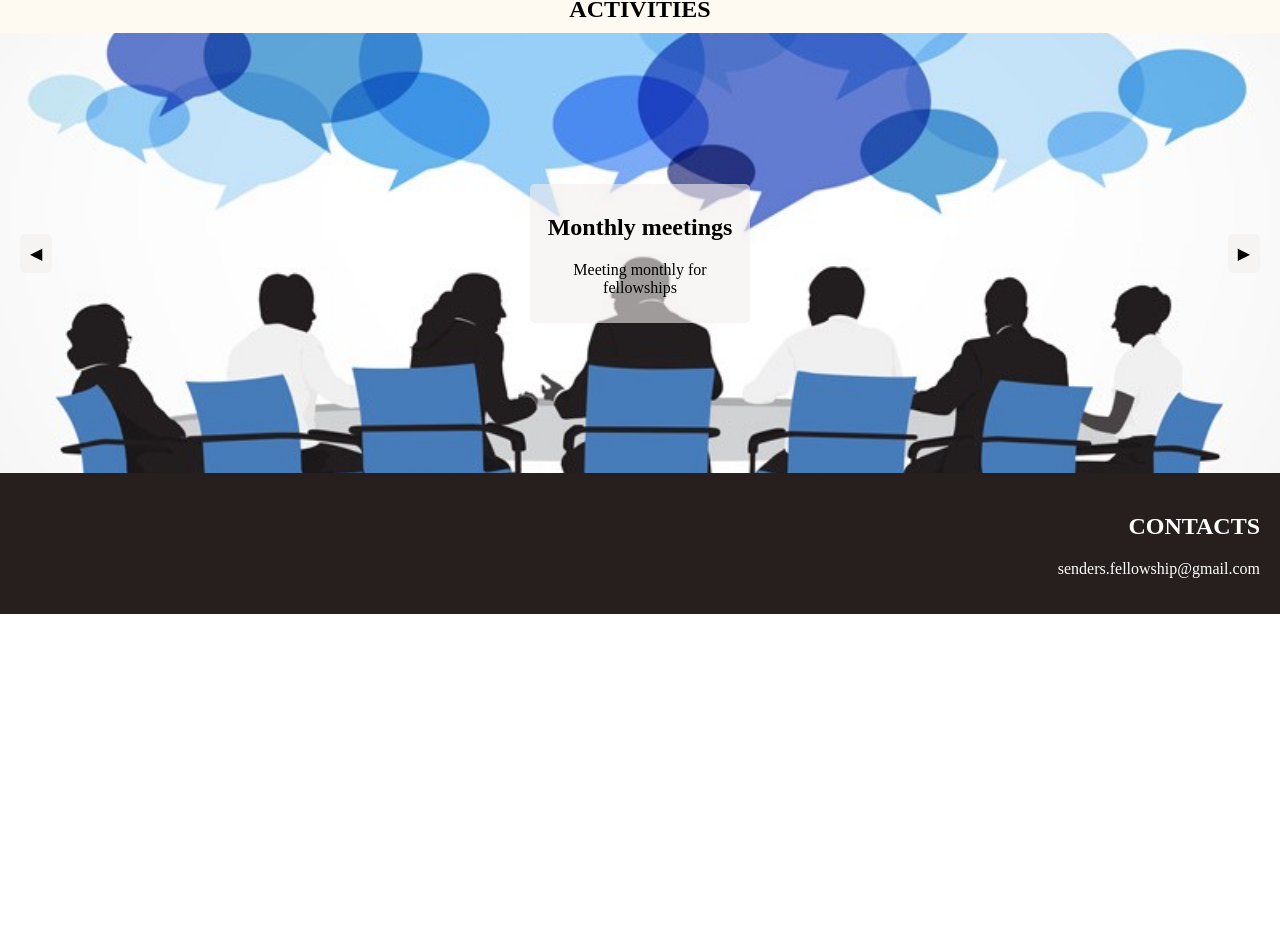
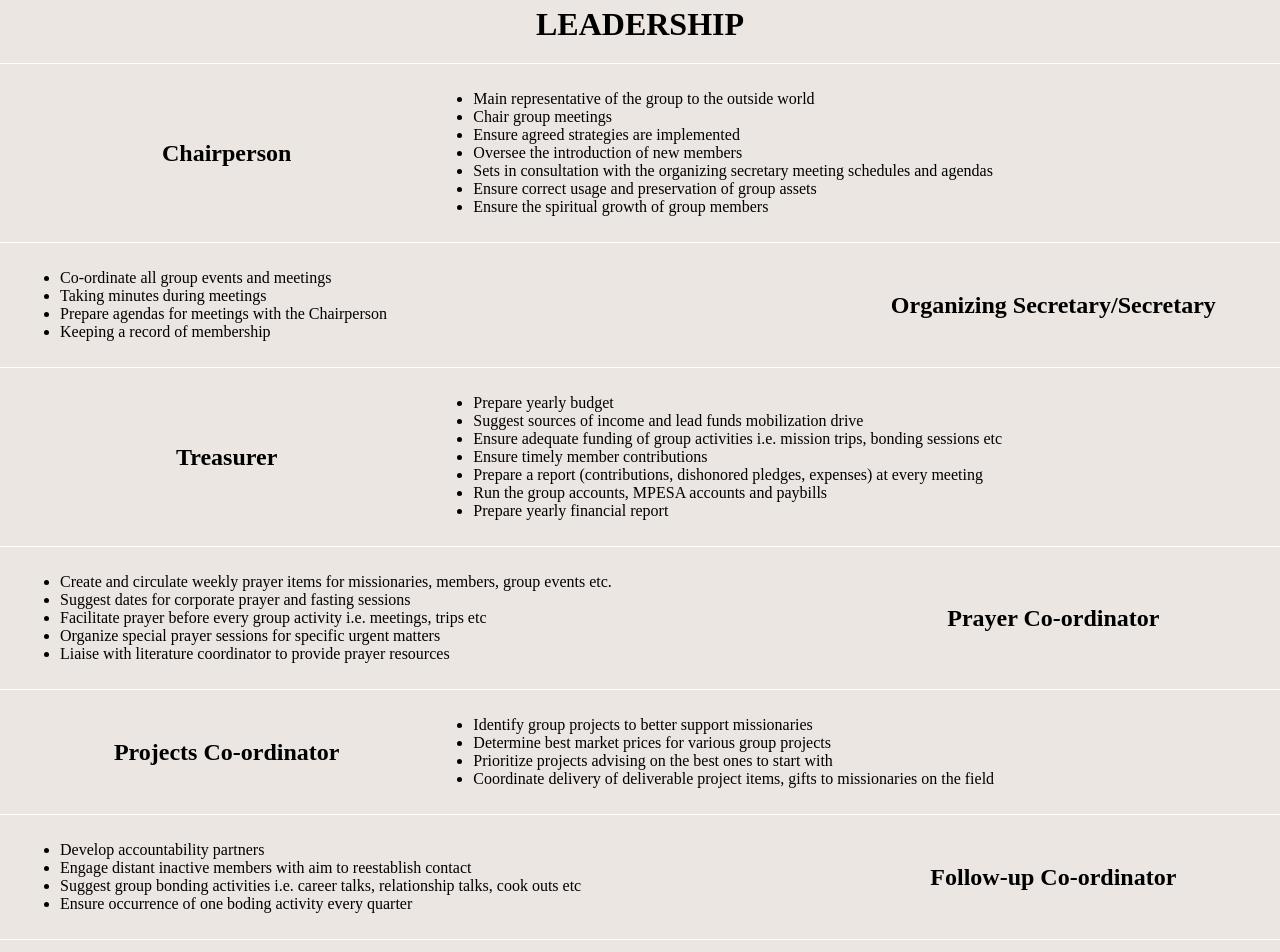
Before and after one commit to Betty-Kebenei/new-sf, a React app: page / in a window 1280 px wide. Shown: the part 1673-2625 px from the top of the page. Before the commit the page ends 2287 px from the top, so only its background shows below. Built offline with nearby package versions, Linux system fonts and the light colour scheme.

Commit message:
add leadership section

```diff
--- a/public/scss/global.scss
+++ b/public/scss/global.scss
@@ -13,5 +13,6 @@ body {
 @import "about";
 @import "aboutModal";
 @import "directionDeterminants";
+@import "leadership";
 @import "activities";
 @import "footer";
--- /dev/null
+++ b/public/scss/leadership.scss
@@ -0,0 +1,38 @@
+.leadership {
+  padding: 20 !important;
+
+  h1 {
+    text-align: center;
+    background-color: rgb(235, 230, 225);
+    padding: 20px 0;
+    margin: 0;
+  }
+
+  &-leader {
+    display: flex;
+    flex-direction: row;
+    padding: 10px 20px;
+    margin: 0;
+    background-color: rgb(235, 230, 225);
+    border-bottom: 1px solid $primary-white-color;
+
+    &-section1 {
+      flex: 1;
+      display: flex;
+      justify-content: center;
+
+      h2 {
+        align-self: center;
+      }
+
+    }
+
+    &-section2 {
+      flex: 2;
+    }
+  }
+
+  &-leader:first-of-type {
+    border-top: 1px solid $primary-white-color;
+  }
+}
--- a/src/components/App.jsx
+++ b/src/components/App.jsx
@@ -7,6 +7,7 @@ import Header from './header/header';
 import Quotes from './quotes/Quotes';
 import About from './about/About';
 import DirectionDeterminants from './mission-vision-values/DirectionDeterminants';
+import Leadership from './leadership/Leadership';
 import Activities from './activities/Activities';
 import Footer from './footer/Footer';
 
@@ -31,6 +32,7 @@ const App = () => {
         <Quotes />
         <About />
         <DirectionDeterminants />
+        <Leadership />
         <Activities />
       </div>
       <div className="page-footer">
--- a/src/components/header/Menu.jsx
+++ b/src/components/header/Menu.jsx
@@ -22,6 +22,9 @@ const Menu = ({ openMenu, openAndCloseMenu }) => {
           <a href="#mission">Mission, Vision and Values</a>
         </li>
         <li onClick={() => openAndCloseMenu(false)}>
+          <a href="#leadership">Leadership</a>
+        </li>
+        <li onClick={() => openAndCloseMenu(false)}>
           <a href="#activities">Activities</a>
         </li>
         <li onClick={() => openAndCloseMenu(false)}>
--- /dev/null
+++ b/src/components/leadership/Leadership.jsx
@@ -0,0 +1,137 @@
+import React from 'react';
+
+const Leadership = () => {
+  return (
+    <div className="leadership" id="leadership">
+      <h1>LEADERSHIP</h1>
+      <div className="leadership-leader">
+        <div className="leadership-leader-section1">
+          <h2>Chairperson</h2>
+        </div>
+        <div className="leadership-leader-section2">
+          <ul>
+            <li>Main representative of the group to the outside world</li>
+            <li>Chair group meetings</li>
+            <li>Ensure agreed strategies are implemented</li>
+            <li>Oversee the introduction of new members</li>
+            <li>
+              Sets in consultation with the organizing secretary meeting
+              schedules and agendas
+            </li>
+            <li>Ensure correct usage and preservation of group assets</li>
+            <li>Ensure the spiritual growth of group members</li>
+          </ul>
+        </div>
+      </div>
+      <div className="leadership-leader">
+        <div className="leadership-leader-section2">
+          <ul>
+            <li>Co-ordinate all group events and meetings</li>
+            <li>Taking minutes during meetings</li>
+            <li>Prepare agendas for meetings with the Chairperson</li>
+            <li>Keeping a record of membership</li>
+          </ul>
+        </div>
+        <div className="leadership-leader-section1">
+          <h2>Organizing Secretary/Secretary</h2>
+        </div>
+      </div>
+      <div className="leadership-leader">
+        <div className="leadership-leader-section1">
+          <h2>Treasurer</h2>
+        </div>
+        <div className="leadership-leader-section2">
+          <ul>
+            <li>Prepare yearly budget</li>
+            <li>Suggest sources of income and lead funds mobilization drive</li>
+            <li>
+              Ensure adequate funding of group activities i.e. mission trips,
+              bonding sessions etc{' '}
+            </li>
+            <li>Ensure timely member contributions</li>
+            <li>
+              Prepare a report (contributions, dishonored pledges, expenses) at
+              every meeting
+            </li>
+            <li>Run the group accounts, MPESA accounts and paybills</li>
+            <li>Prepare yearly financial report</li>
+          </ul>
+        </div>
+      </div>
+      <div className="leadership-leader">
+        <div className="leadership-leader-section2">
+          <ul>
+            <li>
+              Create and circulate weekly prayer items for missionaries,
+              members, group events etc.
+            </li>
+            <li>Suggest dates for corporate prayer and fasting sessions</li>
+            <li>
+              Facilitate prayer before every group activity i.e. meetings, trips
+              etc
+            </li>
+            <li>
+              Organize special prayer sessions for specific urgent matters
+            </li>
+            <li>
+              Liaise with literature coordinator to provide prayer resources
+            </li>
+          </ul>
+        </div>
+        <div className="leadership-leader-section1">
+          <h2>Prayer Co-ordinator</h2>
+        </div>
+      </div>
+      <div className="leadership-leader">
+        <div className="leadership-leader-section1">
+          <h2>Projects Co-ordinator</h2>
+        </div>
+        <div className="leadership-leader-section2">
+          <ul>
+            <li>Identify group projects to better support missionaries</li>
+            <li>Determine best market prices for various group projects</li>
+            <li>Prioritize projects advising on the best ones to start with</li>
+            <li>
+              Coordinate delivery of deliverable project items, gifts to
+              missionaries on the field
+            </li>
+          </ul>
+        </div>
+      </div>
+      <div className="leadership-leader">
+        <div className="leadership-leader-section2">
+          <ul>
+            <li>Develop accountability partners</li>
+            <li>
+              Engage distant inactive members with aim to reestablish contact
+            </li>
+            <li>
+              Suggest group bonding activities i.e. career talks, relationship
+              talks, cook outs etc
+            </li>
+            <li>Ensure occurrence of one boding activity every quarter</li>
+          </ul>
+        </div>
+        <div className="leadership-leader-section1">
+          <h2>Follow-up Co-ordinator</h2>
+        </div>
+      </div>
+      <div className="leadership-leader">
+        <div className="leadership-leader-section1">
+          <h2>Literature Co-ordinator</h2>
+        </div>
+        <div className="leadership-leader-section2">
+          <ul>
+            <li>Develop yearly reading plan</li>
+            <li>
+              DSuggest books members can read and ensure each is current on the
+              reading tasks
+            </li>
+            <li>DCoordinate group continuous bible reading</li>
+          </ul>
+        </div>
+      </div>
+    </div>
+  );
+};
+export default Leadership;
```
